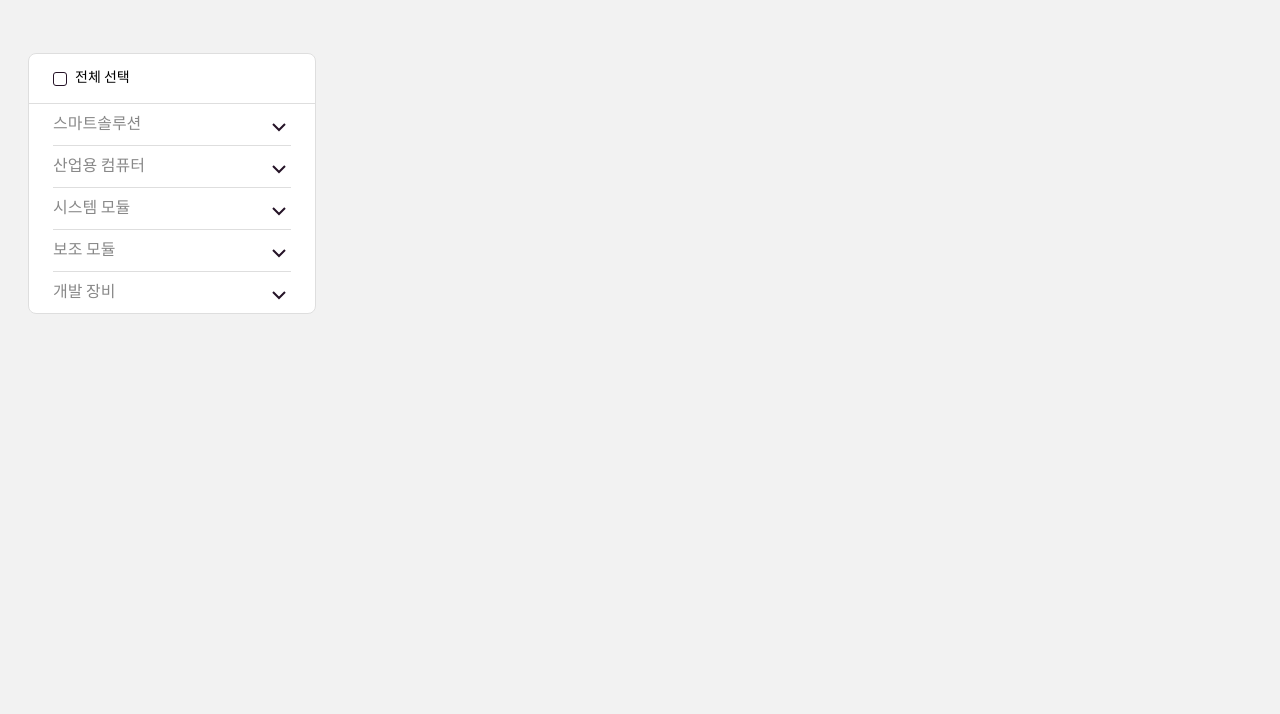
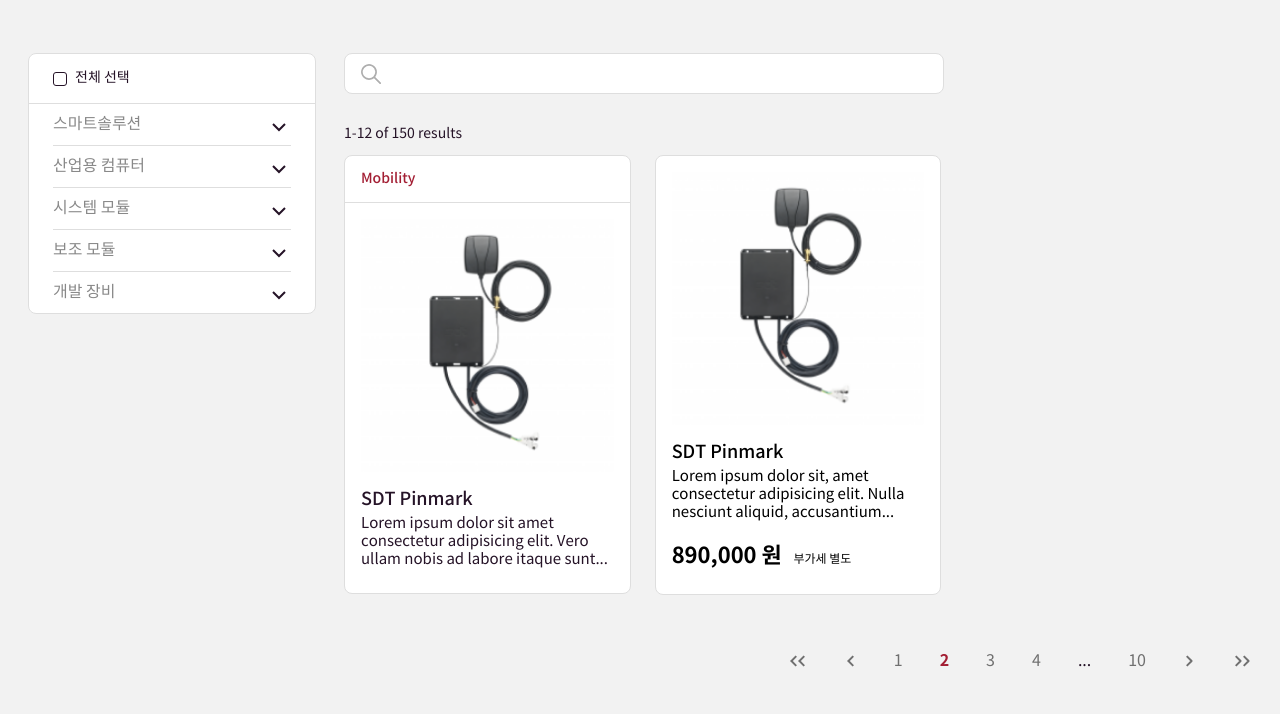
Before and after one commit to jhyoon0502/sdtStore, a plain HTML site: page index.html in a window 1280 px wide. Shown: the part 326-1040 px from the top of the page. Drawn offline with nearby package versions, Linux system fonts and the light colour scheme.

Commit message:
홈 작업

```diff
--- a/css/index.css
+++ b/css/index.css
@@ -36,6 +36,8 @@ main {
   margin-top: 58px;
   background-color: #f2f2f2;
 }
+
+/* home */
 .banner-wrap > ul > li {
   background-color: #312127;
 }
@@ -63,7 +65,6 @@ main {
   padding: 16px 24px;
   border-bottom: 1px solid #dedede;
 }
-
 .categody-wrap > .nav-category-wrap > .nav-category > ul {
   padding: 0 24px;
 }
@@ -164,9 +165,111 @@ main {
   > li:last-child {
   margin-bottom: 0;
 }
+.con-wrap > .search-wrap {
+  margin-bottom: 32px;
+}
+.con-wrap > .search-wrap > .search-input {
+  width: 600px;
+  background: #ffffff url(../images/search.svg) no-repeat 16px center;
+  padding: 12px 16px;
+  border: 1px solid #dedede;
+  border-radius: 8px;
+  outline: none;
+}
+.con-wrap > .search-wrap > .search-input:focus {
+  border: 1px solid #dedede;
+  background: #ffffff;
+}
+.con-wrap > .list-wrap {
+  margin-bottom: 56px;
+}
+.con-wrap > .list-wrap > .result-text {
+  font-size: 14px;
+  counter-reset: #3f4247;
+  margin-bottom: 12px;
+}
+.con-wrap > .list-wrap > ul {
+  display: grid;
+  grid-template-columns: repeat(3, 1fr);
+  gap: 24px;
+}
 
-.con-wrap {
-  height: 6000px;
+/* category-li */
+.con-wrap > .list-wrap > ul > li > a {
+  background-color: #ffffff;
+  border: 1px solid #dedede;
+  border-radius: 8px;
+}
+.con-wrap > .list-wrap > ul > li > a:hover {
+  background-color: rgba(0, 0, 0, 0.1);
+}
+.con-wrap > .list-wrap > ul > li > a > .title-text {
+  font-size: 14px;
+  font-weight: 500;
+  color: #a31f34;
+  padding: 14px 16px;
+  border-bottom: 1px solid #dedede;
+}
+.con-wrap > .list-wrap > ul > li > a > .detail-text {
+  color: #251327;
+  padding: 16px 16px 24px 16px;
+}
+.con-wrap > .list-wrap > ul > li > a > .detail-text > img {
+  margin-bottom: 16px;
+}
+.con-wrap > .list-wrap > ul > li > a > .detail-text > .title {
+  font-size: 18px;
+  font-weight: 500;
+  margin-bottom: 4px;
+}
+.con-wrap > .list-wrap > ul > li > a > .detail-text > .sub {
+  font-size: 15px;
+  display: -webkit-box;
+  -webkit-box-orient: vertical;
+  -webkit-line-clamp: 3;
+  overflow: hidden;
+}
+
+/* product-li */
+.con-wrap > .list-wrap > ul > li > .product-a {
+  padding: 16px 16px 24px 16px;
+}
+.con-wrap > .list-wrap > ul > li > .product-a > img {
+  margin-bottom: 16px;
+}
+.con-wrap > .list-wrap > ul > li > .product-a > .title {
+  font-size: 18px;
+  font-weight: 500;
+  margin-bottom: 4px;
+}
+.con-wrap > .list-wrap > ul > li > .product-a > .sub {
+  font-size: 15px;
+  display: -webkit-box;
+  -webkit-box-orient: vertical;
+  -webkit-line-clamp: 3;
+  overflow: hidden;
+  margin-bottom: 20px;
+}
+.con-wrap > .list-wrap > ul > li > .product-a > div > .price {
+  font-size: 22px;
+  font-weight: 700;
+  margin-right: 8px;
+}
+.con-wrap > .list-wrap > ul > li > .product-a > div > .etc {
+  font-size: 12px;
+}
+.con-wrap > .pagination-wrap {
+  display: flex;
+  justify-content: flex-end;
+  align-items: center;
+  gap: 0 37px;
+}
+.con-wrap > .pagination-wrap > a {
+  color: #707070;
+}
+.con-wrap > .pagination-wrap > a.on {
+  color: #a31f34;
+  font-weight: 700;
 }
 
 /* go top */
@@ -175,7 +278,7 @@ main {
   position: fixed;
   right: 50px;
   bottom: 50px;
-  z-index: 1000;
+  z-index: 2;
 }
 .go-top a {
   display: block;
--- a/css/reset.css
+++ b/css/reset.css
@@ -17,6 +17,7 @@ html,
 body {
   font-family: "Noto Sans KR";
   -webkit-text-size-adjust: 100%;
+  color: #251327;
 }
 
 ul,
--- a/index.html
+++ b/index.html
@@ -116,7 +116,65 @@
               </ul>
             </div>
           </div>
-          <div class="con-wrap"></div>
+          <div class="con-wrap">
+            <div class="search-wrap">
+              <input type="text" name="" id="" class="search-input" />
+            </div>
+            <div class="list-wrap">
+              <p class="result-text">1-12 of 150 results</p>
+              <ul>
+                <li>
+                  <a href="">
+                    <p class="title-text">Mobility</p>
+                    <div class="detail-text">
+                      <img src="images/category/01.png" alt="img" />
+                      <p class="title">SDT Pinmark</p>
+                      <p class="sub">
+                        Lorem ipsum dolor sit amet consectetur adipisicing elit.
+                        Vero ullam nobis ad labore itaque sunt deleniti natus
+                      </p>
+                    </div>
+                  </a>
+                </li>
+                <li>
+                  <a href="" class="product-a">
+                    <img src="images/category/01.png" alt="img" />
+                    <p class="title">SDT Pinmark</p>
+                    <p class="sub">
+                      Lorem ipsum dolor sit, amet consectetur adipisicing elit.
+                      Nulla nesciunt aliquid, accusantium commodi impedit earum
+                      amet dicta qui! Facilis iste ipsam recusandae voluptatibus
+                    </p>
+                    <div>
+                      <!-- <span class="price">$ 1,700</span> -->
+                      <span class="price">890,000 원</span>
+                      <span class="etc">부가세 별도</span>
+                    </div>
+                  </a>
+                </li>
+              </ul>
+            </div>
+            <div class="pagination-wrap">
+              <a href="">
+                <img src="images/arrow-first.svg" alt="" />
+              </a>
+              <a href="">
+                <img src="images/arrow-prev.svg" alt="" />
+              </a>
+              <a href="">1</a>
+              <a href="" class="on">2</a>
+              <a href="">3</a>
+              <a href="">4</a>
+              <div>...</div>
+              <a href="">10</a>
+              <a href="">
+                <img src="images/arrow-next.svg" alt="" />
+              </a>
+              <a href="">
+                <img src="images/arrow-last.svg" alt="" />
+              </a>
+            </div>
+          </div>
         </div>
       </div>
     </main>
--- a/js/index.js
+++ b/js/index.js
@@ -15,8 +15,17 @@ window.addEventListener("DOMContentLoaded", function () {
 
   const cateA = $(".cate-a");
   cateA.on("click", function () {
-    $(this).toggleClass("on");
-    $(this).not($(this)).removeClass("on");
+    function slideDown(target) {
+      slideUp();
+      $(target).addClass("on").next().show();
+    }
+    function slideUp() {
+      $(".cate-a").removeClass("on").next().hide();
+    }
+    $(this).hasClass("on") ? slideUp() : slideDown(this);
+
+    // $(this).toggleClass("on");
+    // $(this).not($(this)).removeClass("on");
 
     if ($(".cate-a").hasClass("on")) {
       $(this).next().css("display", "block");
```
Also changed, not shown: images/arrow-first.svg (added), images/arrow-last.svg (added), images/arrow-next.svg (added), images/arrow-prev.svg (added), images/category/01.png (added), images/search.svg (added).
